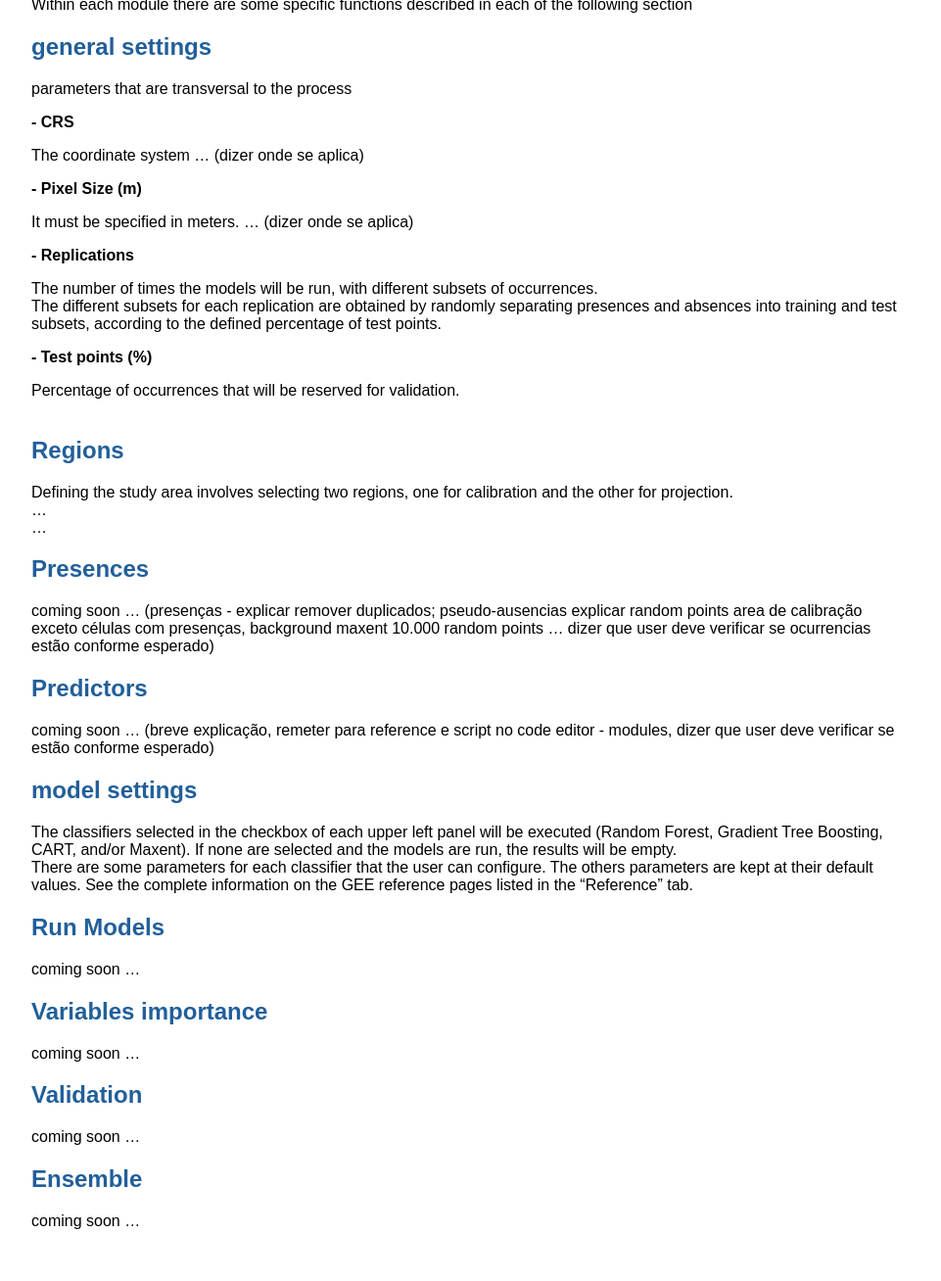
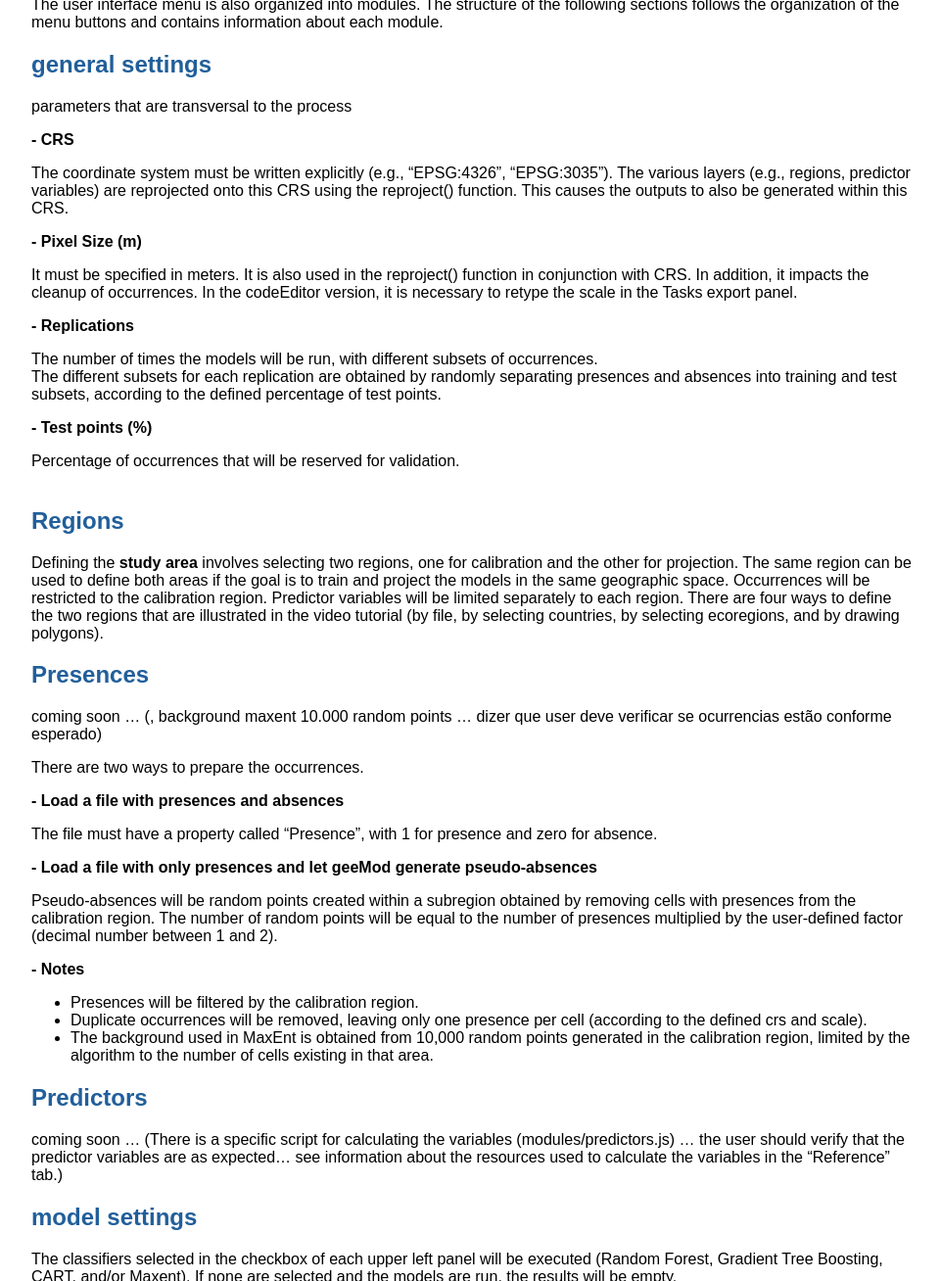
Before and after one commit to JoaoAlirio/geemod, a Jekyll site: the page built from methods.md, in a window 1280 px wide and 1400 px high, scrolled down 432 px, cut to the strip 92-1400 px from the top of the window. Shown: the whole strip at 98% size, without its empty margins (158-1119 px from the left). Built offline with Jekyll 4.4.1, drawn with Linux system fonts in a browser that asks for light colours; some of the changed text lies outside the part shown.

Commit message:
Update methods.md

```diff
--- a/methods.md
+++ b/methods.md
@@ -9,18 +9,22 @@ geeMod is organized into modules that are combined according to the following ge
 
 ![geemod_general_structure](https://github.com/user-attachments/assets/0a16d7b3-12d9-41da-82f9-25898f77f50a)
 
-Within each module there are some specific functions described in each of the following section
+The user interface menu is also organized into modules.
+The structure of the following sections follows the organization of the menu buttons and contains information about each module.
+
 
 ## general settings
 parameters that are transversal to the process
 
 **- CRS**
 
-The coordinate system ... (dizer onde se aplica)
+The coordinate system must be written explicitly (e.g., "EPSG:4326", "EPSG:3035").
+The various layers (e.g., regions, predictor variables) are reprojected onto this CRS using the reproject() function. This causes the outputs to also be generated within this CRS.
 
 **- Pixel Size (m)**
 
-It must be specified in meters. ... (dizer onde se aplica)
+It must be specified in meters. It is also used in the reproject() function in conjunction with CRS. In addition, it impacts the cleanup of occurrences.
+In the codeEditor version, it is necessary to retype the scale in the Tasks export panel.
 
 **- Replications**
 
@@ -33,13 +37,31 @@ Percentage of occurrences that will be reserved for validation.
 <br>
 
 ## Regions
-Defining the study area involves selecting two regions, one for calibration and the other for projection.
-...
-...
+Defining the **study area** involves selecting two regions, one for calibration and the other for projection. The same region can be used to define both areas if the goal is to train and project the models in the same geographic space. Occurrences will be restricted to the calibration region. Predictor variables will be limited separately to each region. There are four ways to define the two regions that are illustrated in the video tutorial (by file, by selecting countries, by selecting ecoregions, and by drawing polygons).
+
 ## Presences
-coming soon ... (presenças - explicar remover duplicados; pseudo-ausencias explicar random points area de calibração exceto células com presenças, background maxent 10.000 random points ... dizer que user deve verificar se ocurrencias estão conforme esperado)
+coming soon ... (, background maxent 10.000 random points ... dizer que user deve verificar se ocurrencias estão conforme esperado)
+
+
+There are two ways to prepare the occurrences.
+
+**- Load a file with presences and absences**
+
+The file must have a property called "Presence", with 1 for presence and zero for absence.
+
+**- Load a file with only presences and let geeMod generate pseudo-absences**
+
+Pseudo-absences will be random points created within a subregion obtained by removing cells with presences from the calibration region.
+The number of random points will be equal to the number of presences multiplied by the user-defined factor (decimal number between 1 and 2).
+
+**- Notes**
+- Presences will be filtered by the calibration region.
+- Duplicate occurrences will be removed, leaving only one presence per cell (according to the defined crs and scale).
+- The background used in MaxEnt is obtained from 10,000 random points generated in the calibration region, limited by the algorithm to the number of cells existing in that area.
+
 ## Predictors
-coming soon ... (breve explicação, remeter para reference e script no code editor - modules, dizer que user deve verificar se estão conforme esperado)
+coming soon ... (There is a specific script for calculating the variables (modules/predictors.js) ... the user should verify that the predictor variables are as expected... see information about the resources used to calculate the variables in the "Reference" tab.)
+
 ## model settings
 The classifiers selected in the checkbox of each upper left panel will be executed (Random Forest, Gradient Tree Boosting, CART, and/or Maxent). If none are selected and the models are run, the results will be empty.
 There are some parameters for each classifier that the user can configure. The others parameters are kept at their default values. See the complete information on the GEE reference pages listed in the "Reference" tab.
@@ -53,3 +75,7 @@ coming soon ...
 coming soon ...
 ## Ensemble
 coming soon ...
+## Load Project
+coming soon ...
+## Save Project
+coming soon ...
```
